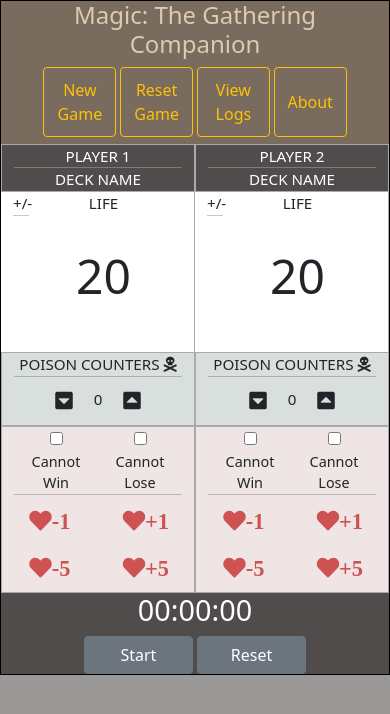
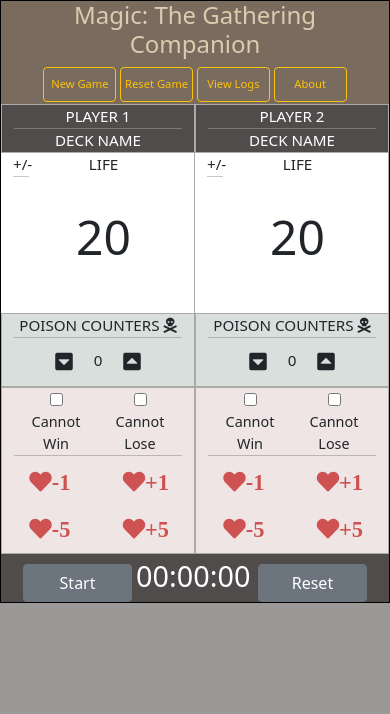
Before and after one commit to Janty-Y/mtg-companion, a PHP site: page / in a window 390 px wide. Shown: the top 714 px of the page. Run offline with PHP 8.4, Linux system fonts and the light colour scheme; some libraries are stand-ins or nearby versions.

Commit message:
further mobile adjustments

```diff
--- a/home.html
+++ b/home.html
@@ -296,15 +296,15 @@
 
           <!-- GAME TIME  -->
           <div class="bottom">
+            <button class="btn btn-secondary  time-button" onclick="startStop()">Start</button>
+            <span class="game-time">
+              00:00:00
+            </span>
 
-            <h2 class="game-time">
-              00:00:00
-            </h2>
-            <div class="col-">
 
-              <button class="btn btn-secondary  time-button" onclick="startStop()">Start</button>
+
               <button class="btn btn-secondary " onclick="resetTimer()">Reset</button>
-            </div>
+
             <div class="results"></div>
             <div class="log-buttons"></div>
           </div>
--- a/style.css
+++ b/style.css
@@ -176,7 +176,9 @@
   }
   .top-button-row button {
     width: 20%;
-    height: 55%;
+    height: 40%;
+    font-size: 0.7rem;
+    padding: 0;
   }
   .bottom button {
     width: 30%;
@@ -202,11 +204,18 @@
     }
     .game-time {
       font-size: 1.2rem;
+      margin: 0;
     }
     .bottom button {
       width: 25%;
-      font-size: 0.7rem;
+      font-size: 0.8rem;
       margin: 0;
+    }
+    .bottom button.btn {
+      height: 28px;
+    }
+    div.results {
+      font-size: 1rem;
     }
   }
 }
```
